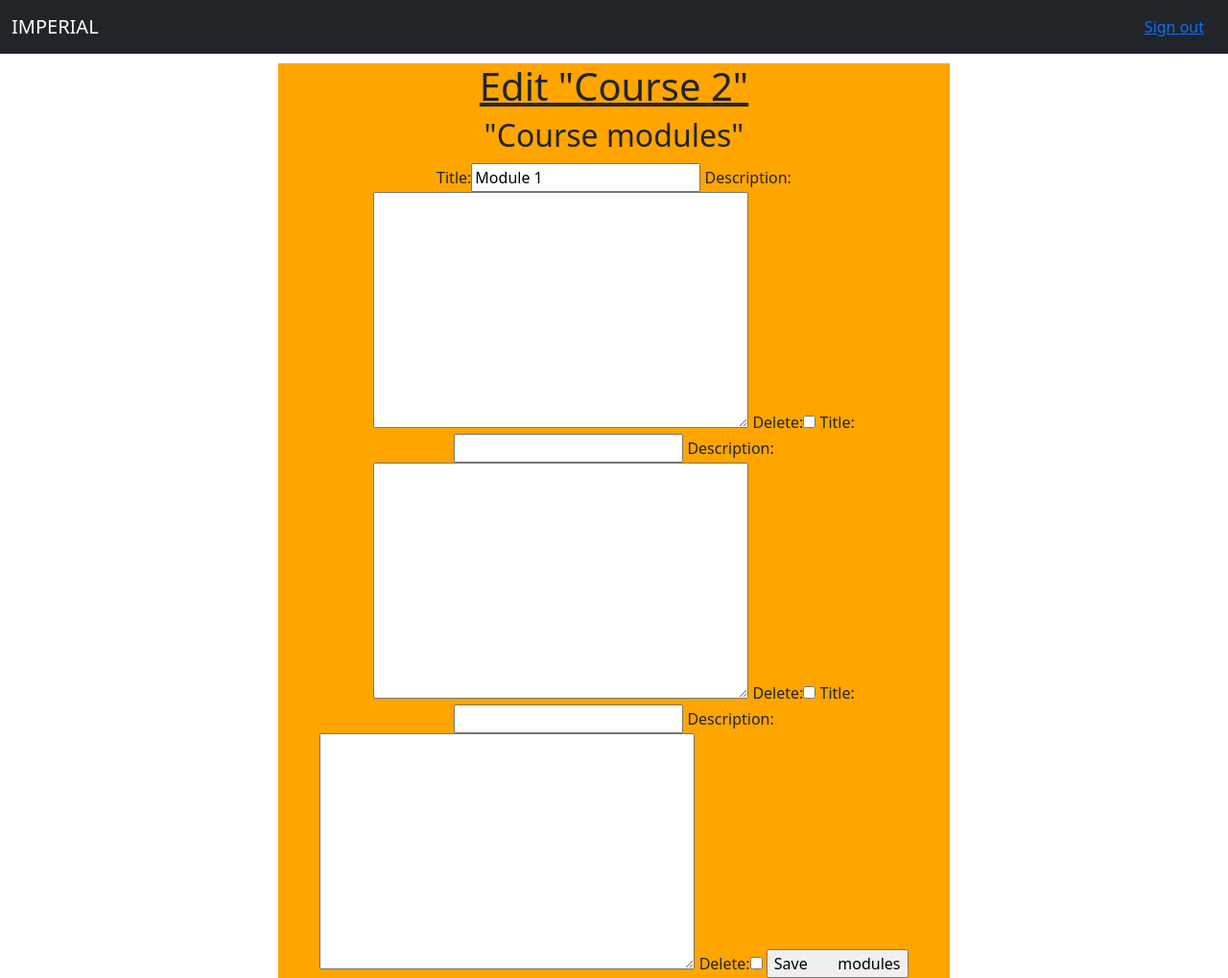
After one commit to ayushnanda21/Imperial-educa, a Django app: page /course/2/module/ in a window 1280 px wide. The commit adds this page. Shown: the whole page at 96% size. Run offline with Django 3.2, Linux system fonts and the light colour scheme; a user stored in the database is signed in; data comes from the database, SQL or seed files in the repository; both versions use the stored data as it was after the commit.

Commit message:
formset for modules defined

```diff
--- /dev/null
+++ b/educa/courses/forms.py
@@ -0,0 +1,5 @@
+from django import forms
+from django.forms.models import inlineformset_factory
+from .models import Course, Module
+
+ModuleFormSet = inlineformset_factory(Course , Module , fields=['title' , 'description'] , extra=2 ,can_delete=True)
--- a/educa/courses/urls.py
+++ b/educa/courses/urls.py
@@ -7,5 +7,6 @@ urlpatterns = [
     path('create/',views.CourseCreateView.as_view(),name='course_create'),
     path('<pk>/edit/',views.CourseUpdateView.as_view(),name='course_edit'),
     path('<pk>/delete/',views.CourseDeleteView.as_view(),name='course_delete'),
+    path('<pk>/module/',views.CourseModuleUpdateView.as_view(),name='course_module_update'),
 
 ]
--- a/educa/courses/views.py
+++ b/educa/courses/views.py
@@ -3,6 +3,12 @@ from django.views.generic.list import ListView
 from django.views.generic.edit import CreateView , UpdateView , DeleteView
 from .models import Course
 from django.contrib.auth.mixins import LoginRequiredMixin, PermissionRequiredMixin
+from django.shortcuts import render ,get_object_or_404
+from django.views.generic.base import TemplateResponseMixin ,View
+from .forms import ModuleFormSet
+from django.contrib.auth.decorators import login_required
+from django.shortcuts import redirect
+
 
 # Create your views here.
 class ManagerCourseListView(ListView):
@@ -49,3 +55,26 @@ class CourseDeleteView(PermissionRequiredMixin, OwnerCourseMixin ,DeleteView):
     template_name = 'courses/manage/course/delete.html'
     success_url = reverse_lazy('manage_course_list')
     permission_required ='courses.delete_course'
+
+class CourseModuleUpdateView(TemplateResponseMixin , View):
+    template_name ='courses/manage/module/formset.html'
+    course= None
+
+    def get_formset(self ,data=None):
+        return ModuleFormSet(instance=self.course ,data=data)
+
+    def dispatch(self , request ,pk):
+        self.course = get_object_or_404(Course,id=pk,owner=request.user)
+
+        return super(CourseModuleUpdateView,self).dispatch(request, pk)
+
+    def get(self, request, *args, **kwargs):
+        formset = self.get_formset()
+        return self.render_to_response({'course':self.course, 'formset': formset})
+
+    def	post(self,	request,	*args,	**kwargs):
+        formset	=	self.get_formset(data=request.POST)
+        if	formset.is_valid():
+            formset.save()
+            return	redirect('manage_course_list')
+        return	self.render_to_response({'course':	self.course,'formset':	formset})
--- /dev/null
+++ b/educa/templates/courses/manage/module/formset.html
@@ -0,0 +1,20 @@
+{%	extends	"base.html"	%}
+{%	block	title	%}
+		Edit	"{{	course.title	}}"
+{%	endblock	%}
+{%	block	content	%}
+<div>
+	<div  class="container" style="background-color:orange; display:block; height:auto; width:700px;">
+		<h1 style="text-align: center; margin-top:10px; text-decoration:underline;"> Edit "{{	course.title	}}"</h1>
+		<div	class="module ">
+				<h2 style="text-align:center; margin-bottom: 10px; ">"Course	modules"</h2>
+				<form	class="form-inline"style="text-align:center;" action=""	method="post">
+						{{	formset	}}
+						{{	formset.management_form	}}
+						{%	csrf_token	%}
+						<input 	type="submit"	class="button" style="margin-top:20px;"	value="Save	modules">
+				</form>
+		</div>
+	</div>
+</div>
+{%	endblock	%}
```
Also changed, not shown: educa/templates/courses/manage/course/list.html (+4 -3 lines), educa/db.sqlite3.
